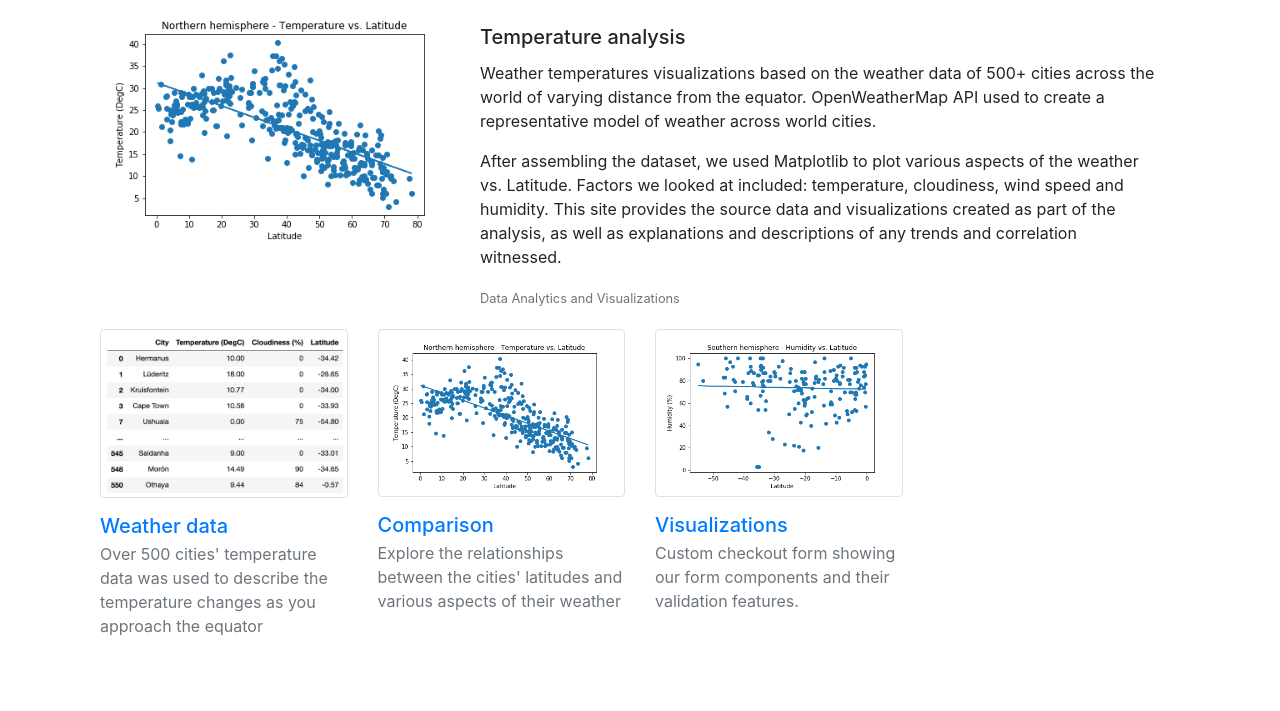
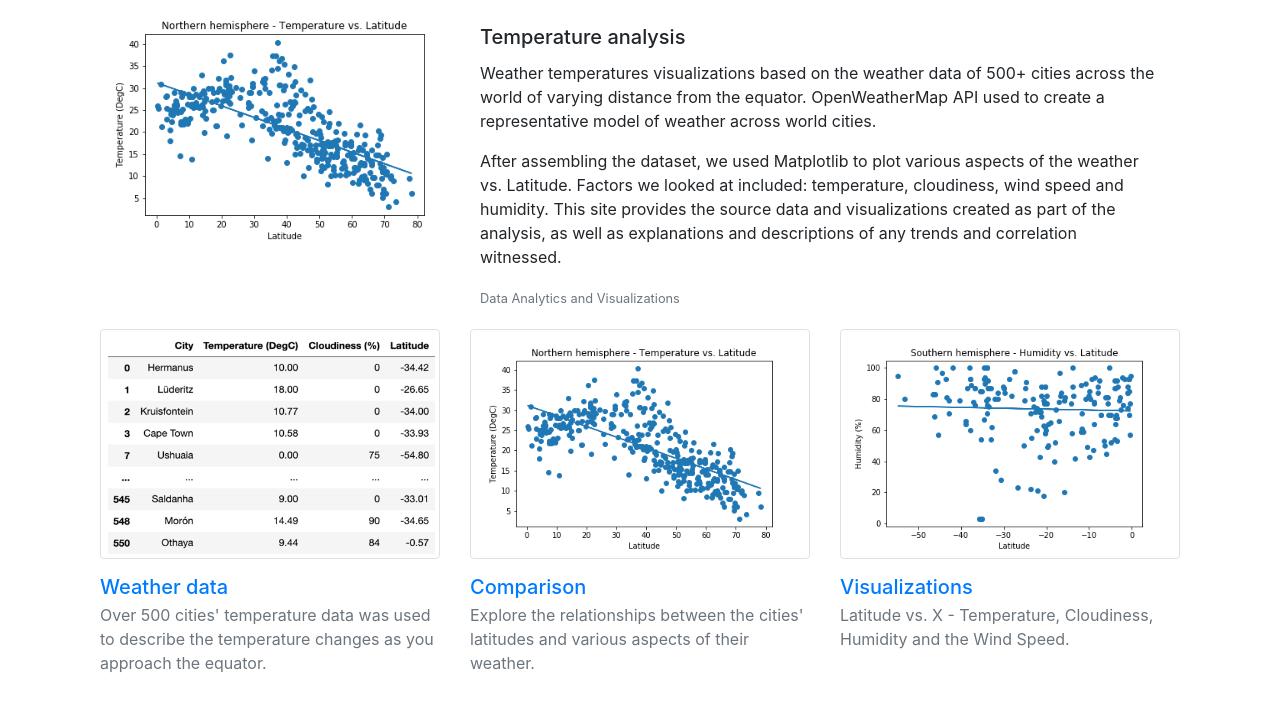
Before and after one commit to IrinaUX/Web-Design-Challenge, a plain HTML site: page WebVisualizations/landing-page.html in a window 1280 px wide. Shown: the part 175-886 px from the top of the page. Before the commit the page ends 845 px from the top, so only its background shows below. Drawn offline with nearby package versions, Linux system fonts and the light colour scheme.

Commit message:
Adjust the md sizes for the cards on the landing page.

```diff
--- a/WebVisualizations/landing-page.html
+++ b/WebVisualizations/landing-page.html
@@ -83,28 +83,28 @@
 <!-- Container's view for the pages-->
 <div class="container">
   <div class="row">
-    <div class="col-sm-6 col-md-4 col-xl-3 mb-3">
+    <div class="col-sm-6 col-md-4 col-xl-4 mb-4">
       <a href="data-page.html">
         <img class="img-thumbnail mb-3" src="/Web-Design-Challenge/WebVisualizations/WeatherPy/Figures/Data_page.png" alt="Data set page" width="960" height="600">
         <h5 class="mb-1">Weather data</h5>
       </a>
-      <p class="text-muted">Over 500 cities' temperature data was used to describe the temperature changes as you approach the equator</p>
+      <p class="text-muted">Over 500 cities' temperature data was used to describe the temperature changes as you approach the equator.</p>
     </div>
 
-    <div class="col-sm-6 col-md-4 col-xl-3 mb-3">
+    <div class="col-sm-6 col-md-4 col-xl-4 mb-4">
       <a href="/docs/4.0/examples/pricing/">
         <img class="img-thumbnail mb-3" src="/Web-Design-Challenge/WebVisualizations/WeatherPy/Figures/Northern hemisphere - Temperature vs. Latitude.png" alt="Comparisons" width="960" height="600">
         <h5 class="mb-1">Comparison</h5>
       </a>
-      <p class="text-muted">Explore the relationships between the cities' latitudes and various aspects of their weather</p>
+      <p class="text-muted">Explore the relationships between the cities' latitudes and various aspects of their weather.</p>
     </div>
 
-    <div class="col-sm-6 col-md-4 col-xl-3 mb-3">
+    <div class="col-sm-6 col-md-4 col-xl-4 mb-4">
       <a href="/docs/4.0/examples/checkout/">
         <img class="img-thumbnail mb-3" src="/Web-Design-Challenge/WebVisualizations/WeatherPy/Figures/Southern hemisphere - Humidity vs. Latitude.png" alt="Visualizations" width="960" height="600">
         <h5 class="mb-1">Visualizations</h5>
       </a>
-      <p class="text-muted">Custom checkout form showing our form components and their validation features.</p>
+      <p class="text-muted">Latitude vs. X - Temperature, Cloudiness, Humidity and the Wind Speed.</p>
     </div>
   </div>
 </html>
```
